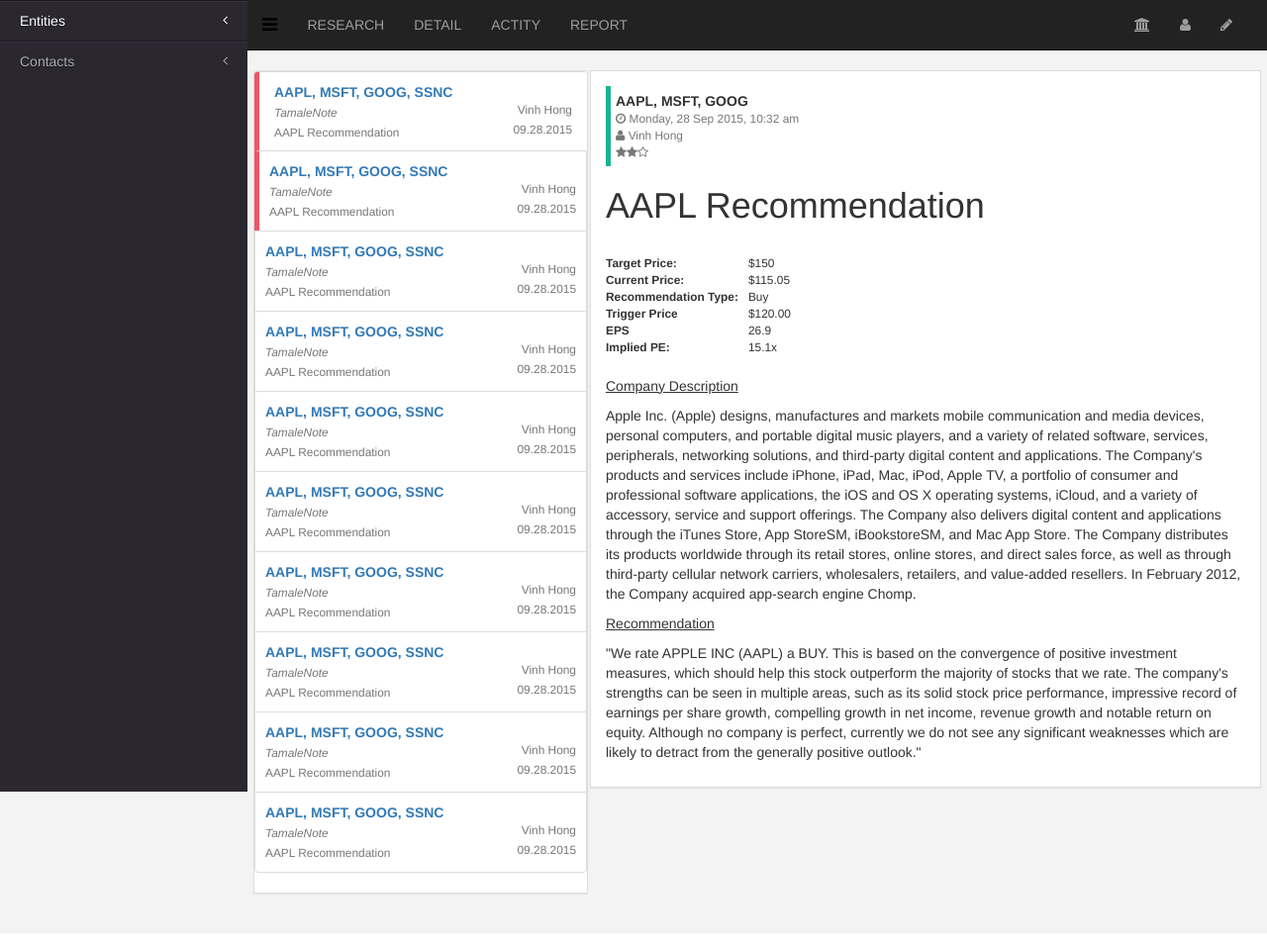
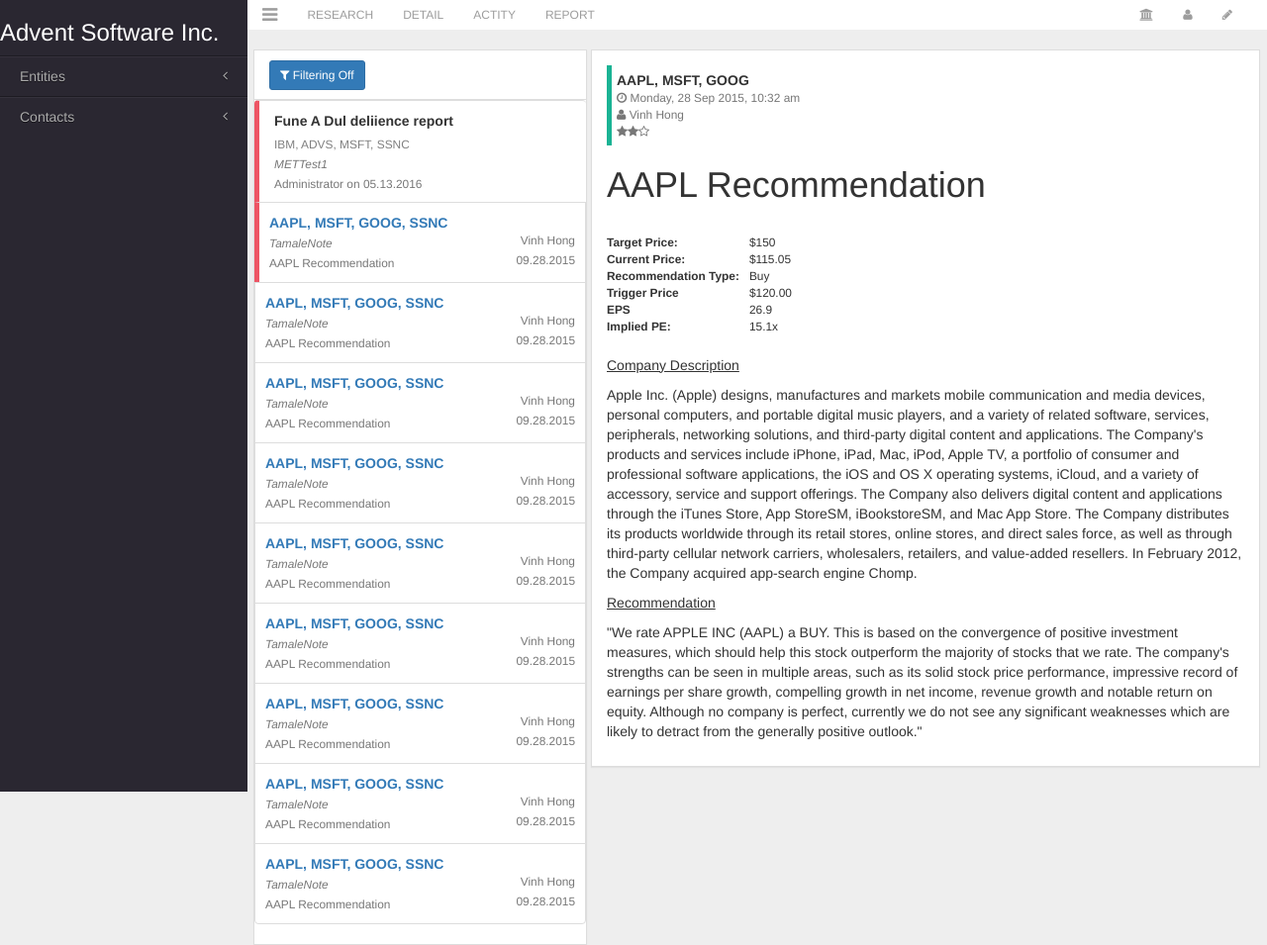
Before and after one commit to DamonW/UIDesign, a plain HTML site: page test.html in a window 1280 px wide. Shown: the top 955 px of the page at 99% size. Drawn offline with Linux system fonts and the light colour scheme.

Commit message:
test out

```diff
--- a/test.html
+++ b/test.html
@@ -1,5 +1,12 @@
 <!DOCTYPE html>
 <html>
+<style type="text/css">
+	.navbar-nav > li > a, .navbar-brand {
+		padding-top:5px !important; padding-bottom:0 !important;
+		height: 30px;
+	}
+	.navbar {min-height:30px !important;}
+</style>
 
 <head>
 	<meta charset='utf-8'>
@@ -30,12 +37,14 @@
 <body>
 <!-- <nav class="navbar navbar-static-top" role="navigation" style="background-color:black; margin-bottom:0px">
 </nav> -->
-<div id="wrapper" class="container-fluid" style="background-color: #f3f3f4;padding-right: 0px">
+<div id="wrapper" class="container-fluid" style="background-color: #EEE;padding-right: 0px">
 
 	<!-- Sidebar -->
 	<div id="sidebar-wrapper" style="background-color: #2A2731">
 		<nav class="sidebar-nav">
-
+			<div style="color: white">
+				<h3>Advent Software Inc.</h3>
+			</div>
 			<ul class="metismenu" id="menu">
 				<li>
 					<a href="#" aria-expanded="false">Entities<span class="fa arrow"></span></a>
@@ -76,20 +85,20 @@
 	</div>
 	<!-- /#sidebar-wrapper -->
 
-	<nav class="navbar navbar-inverse navbar-static-top" role="navigation" style="margin-bottom: 0px">
+	<nav class="navbar navbar-inverse navbar-static-top" role="navigation" style="margin-bottom: 0px;background-color: white;font-size: 12px;border: none;height: 21px">
 		<div class="navbar-header">
-			<a href="#menu-toggle" id="menu-toggle" class="navbar-brand" style="color: black">
+			<a href="#menu-toggle" id="menu-toggle" class="navbar-brand">
 				<i class="fa fa-bars" aria-hidden="true"></i>
 			</a>
 		</div>
 		<div class="navbar-collapse collapse">
-			<ul class="nav navbar-nav navbar-left" style="color:black">
+			<ul class="nav navbar-nav navbar-left" style="color: black">
 				<li class="dropdown active-nav" ui-sref-active="active-nav"><a href="#">RESEARCH</a></li>
 				<li><a href="#">DETAIL</a></li>
 				<li><a href="#">ACTITY</a></li>
 				<li><a href="#">REPORT</a></li>
 			</ul>
-			<ul class="nav navbar-nav navbar-right" style="color:black">
+			<ul class="nav navbar-nav navbar-right">
 				<li>
 					<a><i class="fa fa-bank"> </i></a>
 				</li>
@@ -107,25 +116,34 @@
 
 		<!-- Page Content -->
 		<div class="row">
-			<div class="col-sm-4" style="padding-left: 1px;padding-right: 1px">
+			<div class="col-sm-4" style="padding-left: 1px;padding-right: 2px">
 				<div class="panel panel-default" style="border-radius: 0px">
-
+					<div class="panel-heading" style="background-color:white;height: 50px">
+						<!-- <button class="pull-left btn btn-sm btn-primary btn-outline"> <i class="fa fa-filter"></i>Filtering  Off </button> -->
+						<!-- <input type="text" class="form-control" placeholder="Enter keyword"> -->
+						<button class="pull-left btn btn-sm btn-primary btn-outline"> <i class="fa fa-filter"></i> Filtering  Off </button>
+					</div>
 					<div class="panel-body" style="padding: 0px 0px 0px 0px;border-radius: 0px">
 						<ul class="list-group elements-list" style="" >
 							<li class="list-group-item" ondblclick="openThread()" style="border-left: 5px solid #ed5565;border-right: 0px;border-bottom: 1px" >
-								<a data-toggle="tab" href="#tab-1">
-									<div>
-										<strong>AAPL, MSFT, GOOG, SSNC</strong>
+								<div>
+									<div style="overflow: hidden; white-space: nowrap; text-overflow: ellipsis; padding-bottom: 3px">
+										<strong title="ibm" class="ng-binding">Fune A Dul deliience report</strong>
+									</div>
+									<div style="overflow: hidden; white-space: nowrap; text-overflow: ellipsis; color:gray">
+										<small title="IBM">IBM, ADVS, MSFT, SSNC</small>
 									</div>
 									<div>
-										<small class="pull-right text-muted">Vinh Hong</small>
-										<small class="text-muted"><em>TamaleNote</em></small>
+										<small class="text-muted"><em class="ng-binding">METTest1</em></small>
 									</div>
 									<div>
-										<small class="pull-right text-muted"> 09.28.2015</small>
-										<small class="text-muted">AAPL Recommendation</small>
+										<div class="small text-muted" style="float:right">
+											<div class="form-inline small text-muted priority-star-container ng-isolate-scope" note-item="currentItem">
+											</div>
+										</div>
+										<small class="text-muted ">Administrator on 05.13.2016</small>
 									</div>
-								</a>
+								</div>
 							</li>
 							<li class="list-group-item" style="padding:10px; border-left: 5px solid #ed5565">
 								<a data-toggle="tab" href="#tab-1">
@@ -266,7 +284,7 @@
 					</div>
 				</div>
 			</div>
-			<div class="col-sm-8" style="padding-left: 1px;padding-right: 1px">
+			<div class="col-sm-8" style="padding-left: 2px;padding-right: 2px">
 				<div class="panel panel-default" style="border-radius: 0px">
 
 					<div class="panel-body">
```
